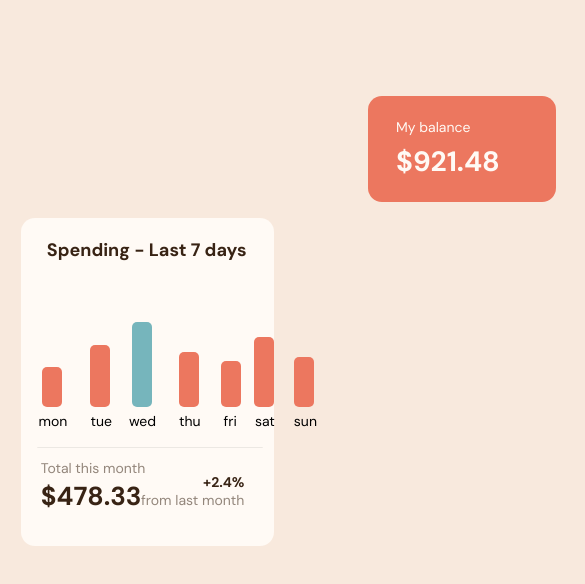
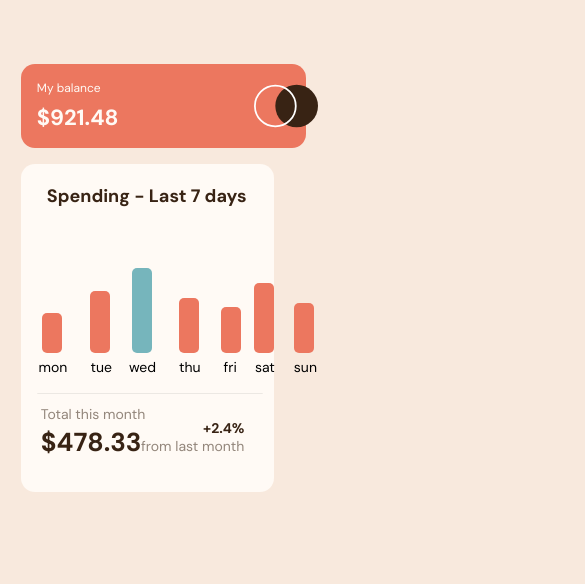
Before and after one commit to Deb-Paulin/Grafico-de-despesas-, a plain HTML site: page index.html in a window 390 px wide. Shown: the top 584 px of the page, 585 px wide, since content can reach past the window. Drawn offline with nearby package versions, Linux system fonts and the light colour scheme; files that its build step writes are made by us from their sources.

Commit message:
Acrescentando responsividade mobile

```diff
--- a/assets/styles/componets/_visor.scss
+++ b/assets/styles/componets/_visor.scss
@@ -24,3 +24,23 @@
     padding-left: 19rem;
     }
 }
+
+@media screen and (max-width: 480px) {
+    .visor {
+        width: 30%;
+        margin: 4rem 0 0 1.3rem;
+        padding: 10px 84px;
+        .titulo, .valor {
+        margin-left: -5rem;
+        }
+        .titulo {
+        font-size: 12px;
+        }
+        .valor {
+        font-size: 22px;
+        }
+        .logo {
+        padding-left: 8.5rem;
+       }
+    }
+}
```
